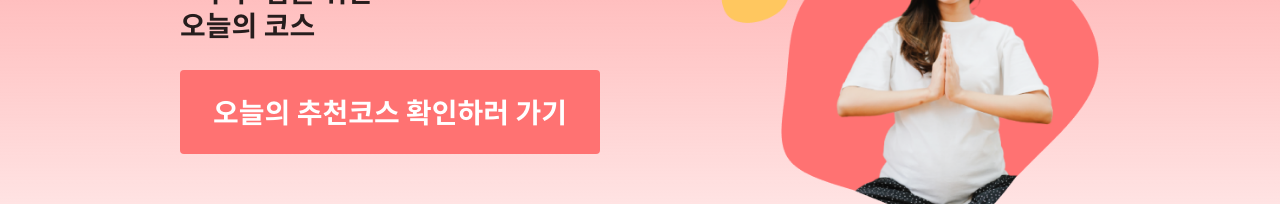
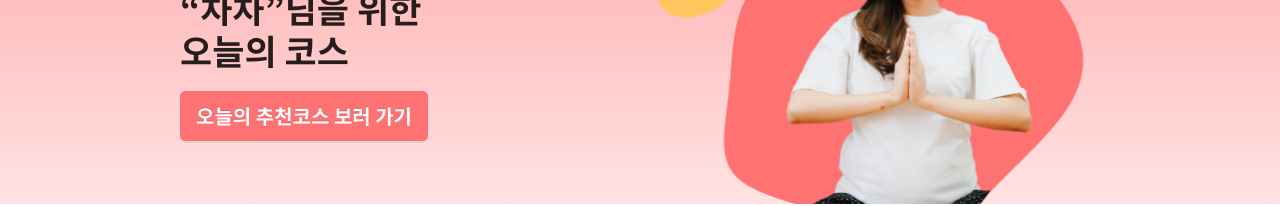
Before and after one commit to JShwa0429/wellai, a React (Create React App) app: page /course in a window 1280 px wide. Shown: the part 196-402 px from the top of the page. Built offline with nearby package versions, Linux system fonts and the light colour scheme; no server answers.

Commit message:
feat: 코스페이지 추천코스 버튼 스타일 추가

```diff
--- a/src/components/common/Banner.tsx
+++ b/src/components/common/Banner.tsx
@@ -3,6 +3,7 @@ import { CourseApi } from 'api/CourseApi';
 import { useEffect, useState } from 'react';
 import { Link } from 'react-router-dom';
 import styled from 'styled-components';
+import { Button } from 'antd';
 
 const Banner = () => {
   const [datas, setDatas] = useState<detailResponse[]>([]);
@@ -25,7 +26,18 @@ const Banner = () => {
         </p>
         <div>
           <Link to={`../course/${datas[0]?.id}`}>
-            <Button>오늘의 추천코스 확인하러 가기</Button>
+            <Button
+              type="primary"
+              style={{
+                marginTop: '1em',
+                width: 'max-content',
+                height: '50px',
+                borderRadius: '5px',
+                fontSize: '20px',
+              }}
+            >
+              오늘의 추천코스 보러 가기
+            </Button>
           </Link>
         </div>
       </div>
@@ -56,7 +68,7 @@ const Div = styled.div`
     flex-direction: column;
     justify-content: center;
     margin-left: 180px;
-    font-size: 2em;
+    font-size: 2.5em;
     font-weight: bold;
     line-height: 120%;
   }
@@ -80,14 +92,15 @@ const Div = styled.div`
   }
 `;
 
-const Button = styled.button`
-  width: 15em;
-  margin-top: 1em;
-  height: 3em;
-  color: ${(props) => props.theme.sub};
-  background-color: ${(props) => props.theme.main};
-  border-radius: 4px;
-`;
+// const Button = styled.button`
+//   width: 10em;
+//   margin-top: 1em;
+//   height: 3em;
+//   font-size: 20px;
+//   color: ${(props) => props.theme.sub};
+//   background-color: ${(props) => props.theme.main};
+//   border-radius: 5px;
+// `;
 // const DivSummary = styled.div`
 //   font-size: 1.5em;
 //   display: flex;
```
